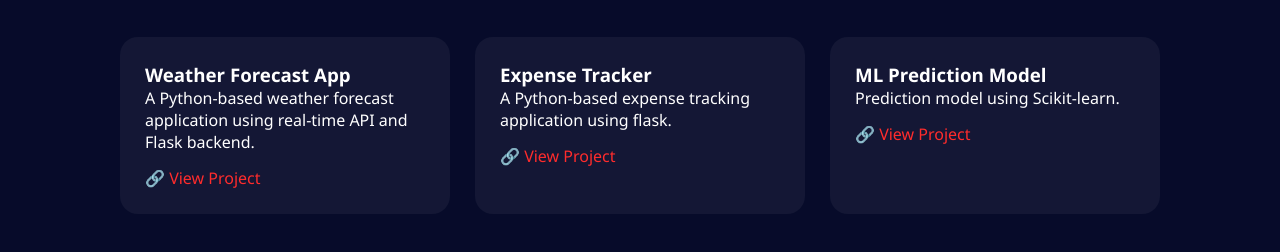
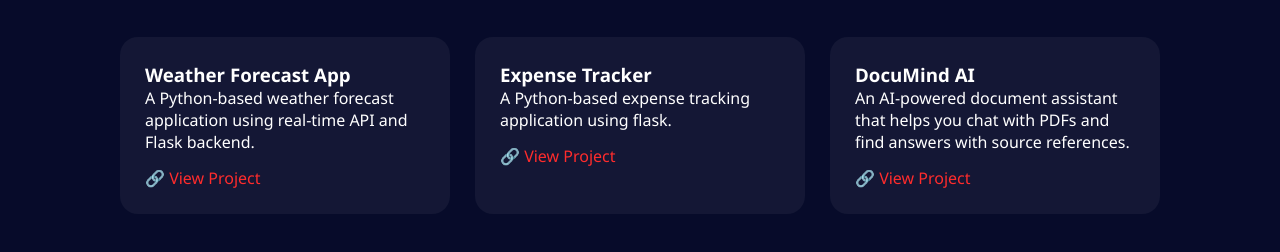
Before and after one commit to mashrafianam99/Personal-portfolio-website, a plain HTML site: page portfolio/python.html in a window 1280 px wide. Shown: the part 156-408 px from the top of the page. Drawn offline with Linux system fonts and the light colour scheme.

Commit message:
Update Python projects in portfolio
Added a new project 'DocuMind AI' to the portfolio.

```diff
--- a/portfolio/python.html
+++ b/portfolio/python.html
@@ -38,9 +38,9 @@
         </div>
 
         <div class="project-card">
-            <h3>ML Prediction Model</h3>
-            <p>Prediction model using Scikit-learn.</p>
-            <a href="https://github.com/yourusername/ml-model" target="_blank">
+            <h3>DocuMind AI</h3>
+            <p>An AI-powered document assistant that helps you chat with PDFs and find answers with source references.</p>
+            <a href="https://docu-mind-ai-navy.vercel.app" target="_blank">
                 🔗 View Project
             </a>
         </div>
```
